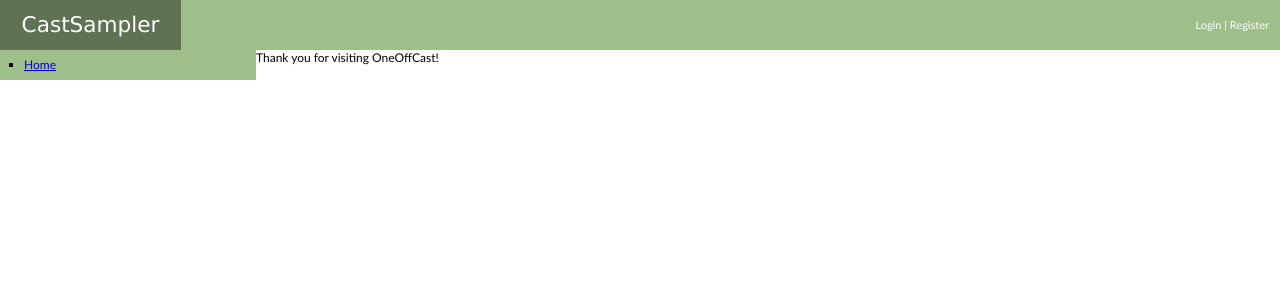
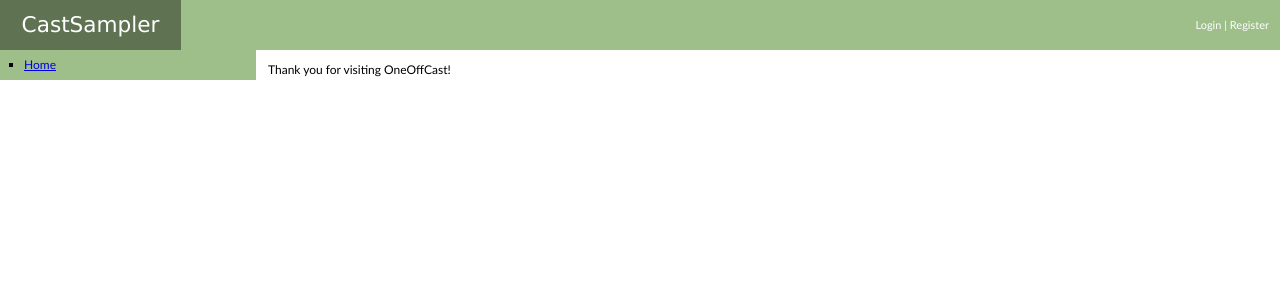
Before and after one commit to dhellmann/CastSampler, a Django app: template trunk/OneOffCast/templates/registration/logged_out.html in a window 1280 px wide. Shown: the top 300 px of the page. Run offline with Django 3.2, Linux system fonts and the light colour scheme; the template is opened without the code that fills it, so the values that code supplies are empty.

Commit message:
Use less space around errors. Add more space around content section.
git-svn-id: file:///Users/dhellmann/Devel/svn-conversion/SVNRepository/CastSampler@46 d63ba646-0c1d-0410-9968-bdc6b00dc62d

```diff
--- a/trunk/OneOffCast/static/css/site.css
+++ b/trunk/OneOffCast/static/css/site.css
@@ -322,6 +322,8 @@ pre {
 #content {
   float: left;
   width: 60%;
+  padding-top: 1em;
+  padding-left: 1em;
 }
 
 #sidebar_r {
@@ -358,7 +360,7 @@ div.title {
   /* Class for error indication in forms */
   background: orange;
   border: 1px solid black;
-  padding: 1em;
+  padding: 0.5em;
   margin: 0;
   width: 68% !important;
   text-align: center;
```
